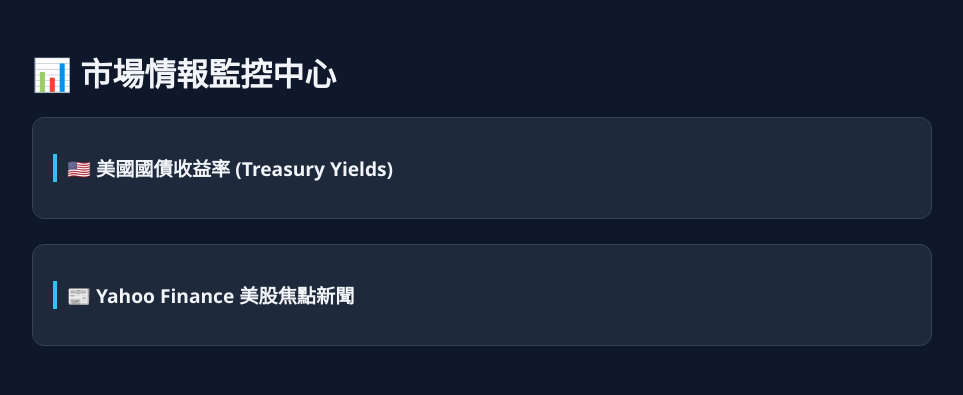
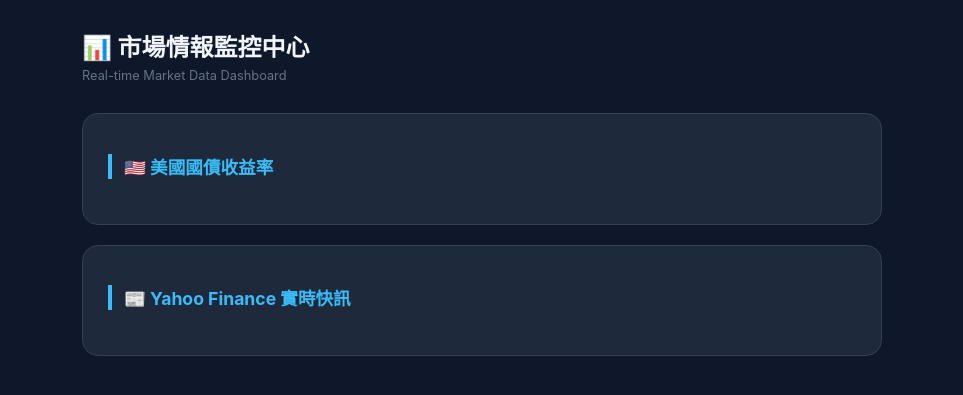
Before and after one commit to DailyMarketReport/Daily-Market-Intelligence-Report, a Flask app: template templates/index.html in a window 1280 px wide. Shown: the top 395 px of the page, without its empty margins (158-1121 px from the left). Run offline with Flask 3, Linux system fonts and the light colour scheme; the template is opened without the code that fills it, so the values that code supplies are empty.

Commit message:
Refactor HTML and CSS for improved design
Updated styles and structure for better layout and readability.

```diff
--- a/templates/index.html
+++ b/templates/index.html
@@ -4,35 +4,39 @@
     <meta charset="UTF-8">
     <title>Victor Market Intelligence</title>
     <style>
-        body { font-family: 'Segoe UI', sans-serif; background: #0f172a; color: #f1f5f9; padding: 20px; }
-        .container { max-width: 900px; margin: 0 auto; }
-        .card { background: #1e293b; padding: 20px; border-radius: 12px; margin-bottom: 25px; border: 1px solid #334155; }
-        h2 { border-left: 4px solid #38bdf8; padding-left: 10px; font-size: 1.2rem; }
+        body { font-family: -apple-system, sans-serif; background: #0f172a; color: #f1f5f9; padding: 20px; }
+        .container { max-width: 800px; margin: 0 auto; }
+        .card { background: #1e293b; padding: 25px; border-radius: 16px; margin-bottom: 20px; border: 1px solid #334155; }
+        h2 { font-size: 1.1rem; color: #38bdf8; margin-bottom: 20px; border-left: 4px solid #38bdf8; padding-left: 12px; }
 
-        /* 國債網格 */
-        .rate-grid { display: grid; grid-template-columns: repeat(5, 1fr); gap: 10px; margin-top: 15px; }
-        .rate-box { background: #334155; padding: 15px; border-radius: 8px; text-align: center; }
-        .rate-label { font-size: 0.8rem; color: #94a3b8; display: block; }
-        .rate-val { font-size: 1.1rem; font-weight: bold; color: #38bdf8; }
+        /* 國債樣式 */
+        .rate-grid { display: grid; grid-template-columns: repeat(auto-fit, minmax(120px, 1fr)); gap: 12px; }
+        .rate-box { background: #334155; padding: 15px; border-radius: 12px; text-align: center; transition: 0.3s; }
+        .rate-box:hover { background: #475569; }
+        .rate-label { font-size: 0.75rem; color: #94a3b8; display: block; margin-bottom: 5px; }
+        .rate-val { font-size: 1.2rem; font-weight: bold; color: #ffffff; }
 
-        /* 新聞列表 */
-        .news-item { padding: 15px 0; border-bottom: 1px solid #334155; }
+        /* 新聞樣式 */
+        .news-item { padding: 12px 0; border-bottom: 1px solid #334155; display: flex; align-items: flex-start; }
         .news-item:last-child { border-bottom: none; }
-        .news-link { color: #38bdf8; text-decoration: none; font-weight: 600; display: block; margin-bottom: 5px; }
-        .news-cn { color: #e2e8f0; font-size: 0.95rem; }
-        .publisher { font-size: 0.75rem; color: #64748b; margin-top: 5px; }
+        .news-time { font-size: 0.75rem; color: #64748b; background: #0f172a; padding: 2px 6px; border-radius: 4px; margin-right: 12px; margin-top: 4px; }
+        .news-link { color: #e2e8f0; text-decoration: none; line-height: 1.5; font-size: 0.95rem; }
+        .news-link:hover { color: #38bdf8; }
     </style>
 </head>
 <body>
     <div class="container">
-        <h1>📊 市場情報監控中心</h1>
+        <header style="margin-bottom: 30px;">
+            <h1 style="font-size: 1.5rem; margin: 0;">📊 市場情報監控中心</h1>
+            <p style="color: #64748b; font-size: 0.8rem; margin-top: 5px;">Real-time Market Data Dashboard</p>
+        </header>
 
         <div class="card">
-            <h2>🇺🇸 美國國債收益率 (Treasury Yields)</h2>
+            <h2>🇺🇸 美國國債收益率</h2>
             <div class="rate-grid">
                 {% for label, val in rates.items() %}
                 <div class="rate-box">
-                    <span class="rate-label">{{ label }}</span>
+                    <span class="rate-label">{{ label }}期</span>
                     <span class="rate-val">{{ val }}</span>
                 </div>
                 {% endfor %}
@@ -40,12 +44,11 @@
         </div>
 
         <div class="card">
-            <h2>📰 Yahoo Finance 美股焦點新聞</h2>
+            <h2>📰 Yahoo Finance 實時快訊</h2>
             {% for item in news %}
             <div class="news-item">
+                <span class="news-time">{{ item.time }}</span>
                 <a class="news-link" href="{{ item.link }}" target="_blank">{{ item.title }}</a>
-                <div class="news-cn">🏮 {{ item.translated_title }}</div>
-                <div class="publisher">來源: {{ item.publisher }}</div>
             </div>
             {% endfor %}
         </div>
```
